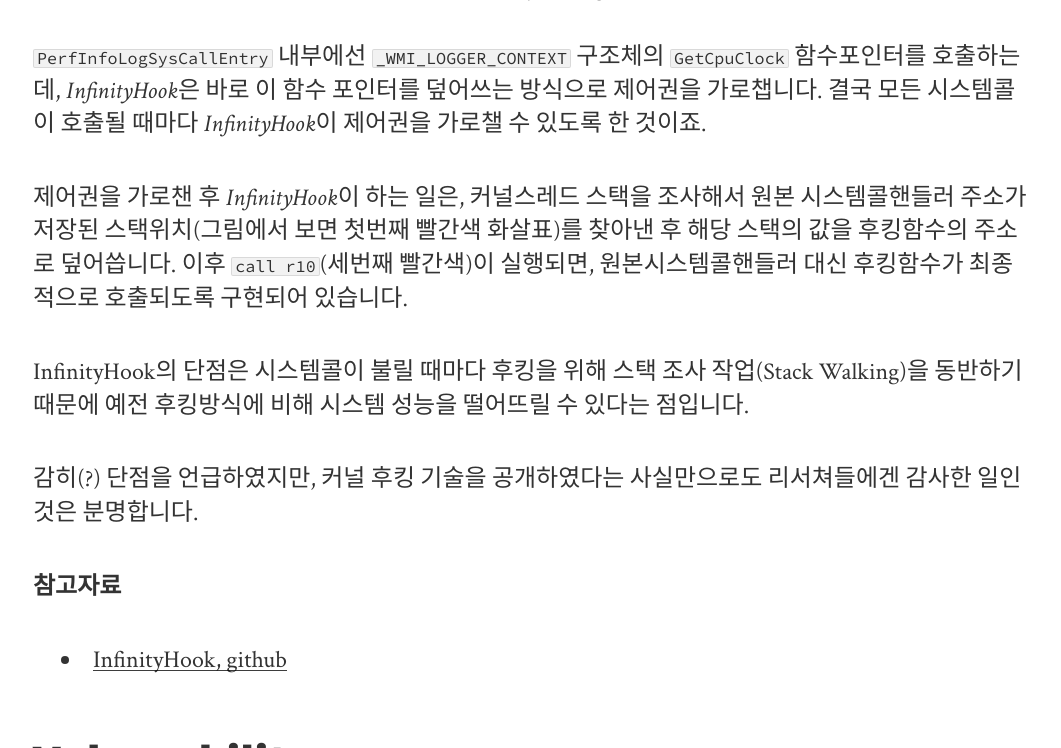
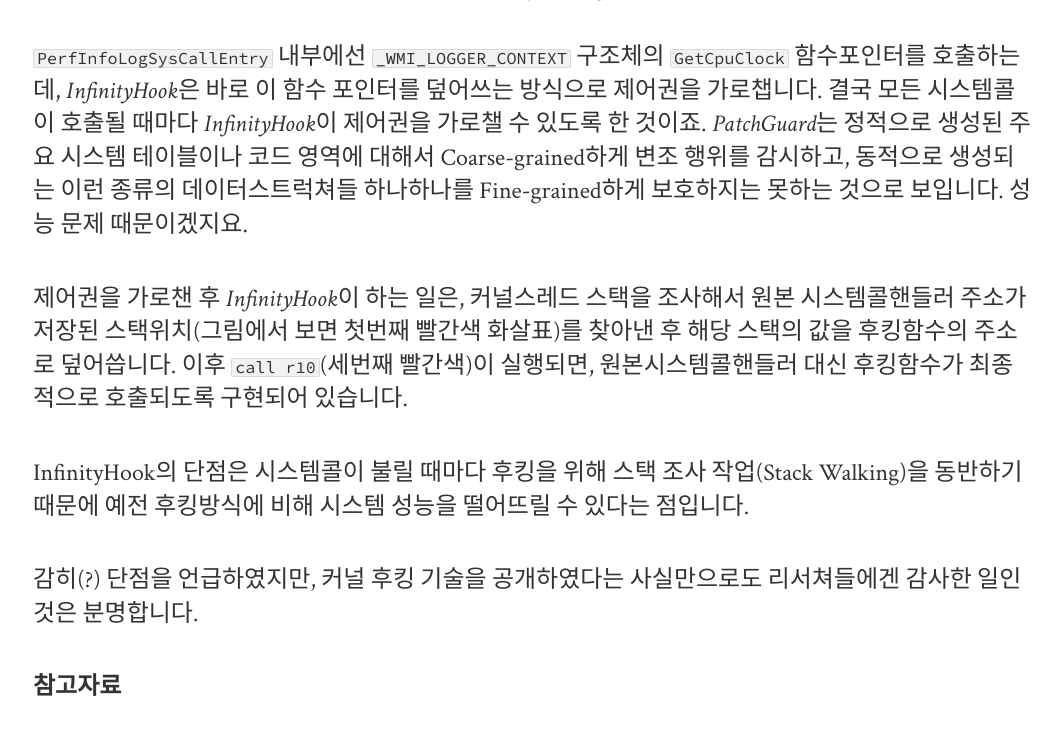
Before and after one commit to intellee/blog.diffense.co.kr, a Jekyll site: the page built from _posts/2019-07-22-WD.md, in a window 1280 px wide and 900 px high, scrolled down 2723 px, cut to the strip 152-900 px from the top of the window. Shown: the whole strip, without its empty margins (107-1168 px from the left). Built offline with Jekyll 4.4.1, drawn with Linux system fonts in a browser that asks for light colours; nearby versions of some CDN libraries; some of the changed text lies outside the part shown.

Commit message:
PatchGuard

```diff
--- a/_posts/2019-07-22-WD.md
+++ b/_posts/2019-07-22-WD.md
@@ -82,7 +82,7 @@
 
 <img src="https://github.com/everdox/InfinityHook/raw/master/resources/perf.png"><center>[출처: InfinityHook github]</center>
 
-`PerfInfoLogSysCallEntry` 내부에선 `_WMI_LOGGER_CONTEXT` 구조체의 `GetCpuClock` 함수포인터를 호출하는데, *InfinityHook*은 바로 이 함수 포인터를 덮어쓰는 방식으로 제어권을 가로챕니다. 결국 모든 시스템콜이 호출될 때마다 *InfinityHook*이 제어권을 가로챌 수 있도록 한 것이죠.
+`PerfInfoLogSysCallEntry` 내부에선 `_WMI_LOGGER_CONTEXT` 구조체의 `GetCpuClock` 함수포인터를 호출하는데, *InfinityHook*은 바로 이 함수 포인터를 덮어쓰는 방식으로 제어권을 가로챕니다. 결국 모든 시스템콜이 호출될 때마다 *InfinityHook*이 제어권을 가로챌 수 있도록 한 것이죠. *PatchGuard*는 정적으로 생성된 주요 시스템 테이블이나 코드 영역에 대해서 Coarse-grained하게 변조 행위를 감시하고, 동적으로 생성되는 이런 종류의 데이터스트럭쳐들 하나하나를 Fine-grained하게 보호하지는 못하는 것으로 보입니다. 성능 문제 때문이겠지요.
 
 제어권을 가로챈 후 *InfinityHook*이 하는 일은, 커널스레드 스택을 조사해서 원본 시스템콜핸들러 주소가 저장된 스택위치(그림에서 보면 첫번째 빨간색 화살표)를 찾아낸 후 해당 스택의 값을 후킹함수의 주소로 덮어씁니다. 이후 `call r10`(세번째 빨간색)이 실행되면, 원본시스템콜핸들러 대신 후킹함수가 최종적으로 호출되도록 구현되어 있습니다.
 
```
